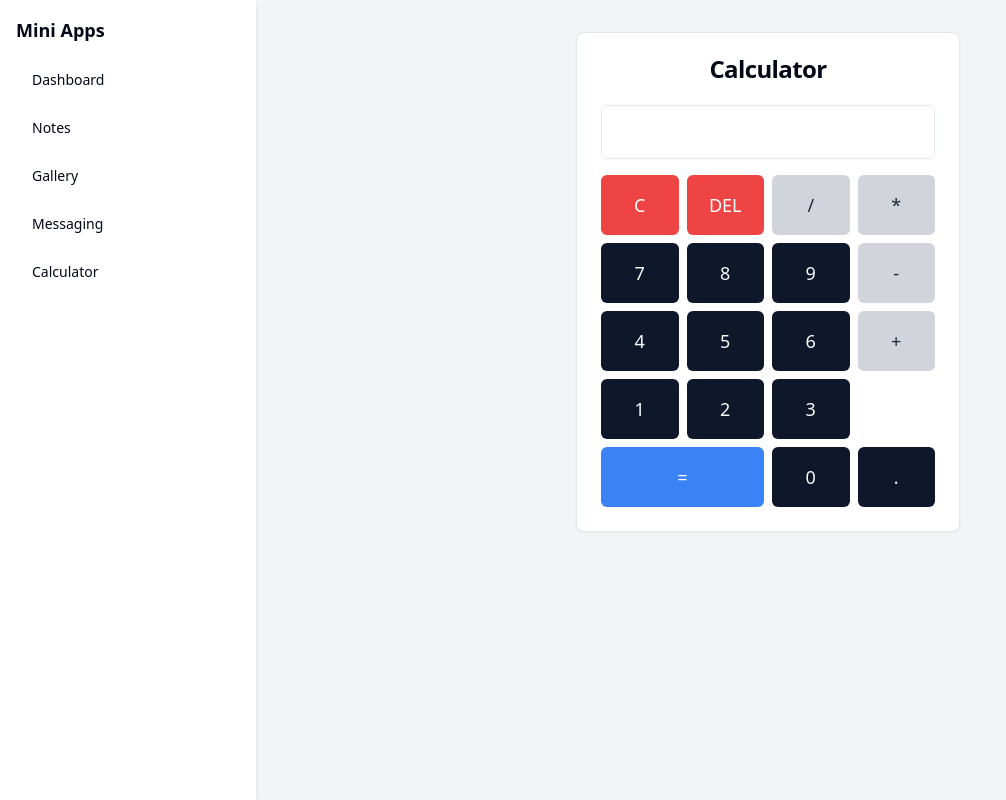
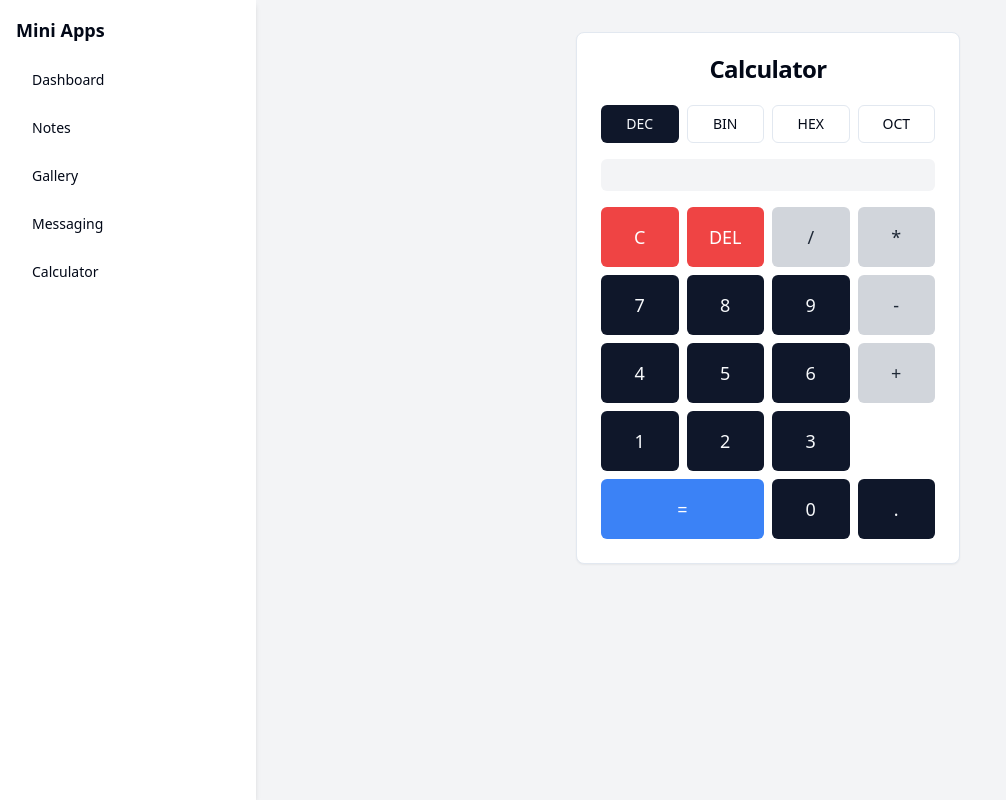
Before and after one commit to teephopdisawas/mystical-tamarin, a React app: page /calculator in a window 1280 px wide. Shown: the whole page, without its empty margins (0-1006 px from the left). Built offline with nearby package versions, Linux system fonts and the light colour scheme; the HTML template or start-up script is replaced by a standard one; what @supabase/auth-helpers-react would draw is missing.

Commit message:
[dyad] Integrated mathjs and added number base switching to calculator - wrote 3 file(s), added mathjs package(s)

```diff
--- a/package.json
+++ b/package.json
@@ -51,6 +51,7 @@
     "embla-carousel-react": "^8.3.0",
     "input-otp": "^1.2.4",
     "lucide-react": "^0.462.0",
+    "mathjs": "^14.4.0",
     "next-themes": "^0.3.0",
     "react": "^18.3.1",
     "react-day-picker": "^8.10.1",
--- a/src/pages/Calculator.tsx
+++ b/src/pages/Calculator.tsx
@@ -1,42 +1,117 @@
-import { useState } from 'react';
+import { useState, useEffect } from 'react'; // Import useEffect
 import { Button, buttonVariants } from '@/components/ui/button';
 import { Input } from '@/components/ui/input';
 import { Card, CardContent, CardHeader, CardTitle } from '@/components/ui/card';
 import { Link } from 'react-router-dom';
 import { cn } from '@/lib/utils';
+import { evaluate, format } from 'mathjs'; // Import evaluate and format from mathjs
+
+type NumberBase = 'DEC' | 'BIN' | 'HEX' | 'OCT';
 
 const Calculator = () => {
   const [input, setInput] = useState('');
   const [result, setResult] = useState('');
+  const [currentBase, setCurrentBase] = useState<NumberBase>('DEC'); // State for current number base
+
+  // Function to convert a number string to the current base
+  const convertToBase = (numStr: string, base: NumberBase): string => {
+    try {
+      if (numStr === '' || numStr === 'Error') return numStr;
+
+      // Attempt to parse the number in base 10 first
+      const num = parseFloat(numStr);
+      if (isNaN(num)) return 'Invalid Number';
+
+      // Handle integers for binary, hex, octal
+      if (base !== 'DEC' && !Number.isInteger(num)) {
+         return 'Integer only'; // Indicate that non-integers can't be represented in other bases easily
+      }
+
+      switch (base) {
+        case 'DEC':
+          return num.toString();
+        case 'BIN':
+          return num.toString(2);
+        case 'HEX':
+          return num.toString(16).toUpperCase();
+        case 'OCT':
+          return num.toString(8);
+        default:
+          return numStr;
+      }
+    } catch (e) {
+      console.error("Conversion error:", e);
+      return 'Error';
+    }
+  };
+
+  // Effect to update the result display when input or base changes
+  useEffect(() => {
+    if (input === '') {
+      setResult('');
+      return;
+    }
+    try {
+      // Use mathjs to evaluate the expression
+      const calculatedResult = evaluate(input);
+      // Format the result and convert to the current base for display
+      const formattedResult = format(calculatedResult, { precision: 14 }); // Use mathjs format for better handling
+      setResult(convertToBase(formattedResult, currentBase));
+    } catch (error) {
+      setResult('Error');
+    }
+  }, [input, currentBase]); // Recalculate when input or base changes
 
   const handleButtonClick = (value: string) => {
-    if (value === '=') {
-      try {
-        // Using eval is generally discouraged in production due to security risks,
-        // but for a simple personal calculator mini-app, it's the easiest way.
-        // For a public app, a safer expression parser would be needed.
-        setResult(eval(input).toString());
-      } catch (error) {
-        setResult('Error');
-      }
+    if (['DEC', 'BIN', 'HEX', 'OCT'].includes(value)) {
+      setCurrentBase(value as NumberBase);
+    } else if (value === '=') {
+       // When '=' is pressed, evaluate the input and set the result in the current base
+       try {
+         const calculatedResult = evaluate(input);
+         const formattedResult = format(calculatedResult, { precision: 14 });
+         setResult(convertToBase(formattedResult, currentBase));
+         setInput(formattedResult); // Set input to the calculated decimal result for further calculations
+       } catch (error) {
+         setResult('Error');
+         setInput(''); // Clear input on error
+       }
     } else if (value === 'C') {
       setInput('');
       setResult('');
     } else if (value === 'DEL') {
       setInput(input.slice(0, -1));
+      // Re-evaluate input after deleting a character
+      if (input.length > 1) {
+         try {
+            const calculatedResult = evaluate(input.slice(0, -1));
+            const formattedResult = format(calculatedResult, { precision: 14 });
+            setResult(convertToBase(formattedResult, currentBase));
+         } catch (error) {
+            setResult('Error');
+         }
+      } else {
+         setResult('');
+      }
     }
     else {
+      // Append value to input
       setInput(input + value);
     }
   };
 
-  const buttons = [
+  // Buttons for standard calculator layout
+  const standardButtons = [
     'C', 'DEL', '/', '*',
     '7', '8', '9', '-',
     '4', '5', '6', '+',
     '1', '2', '3', '=',
     '0', '.',
   ];
+
+  // Buttons for number base selection
+  const baseButtons: NumberBase[] = ['DEC', 'BIN', 'HEX', 'OCT'];
+
 
   return (
     <div className="flex min-h-screen bg-gray-100">
@@ -104,28 +179,44 @@ const Calculator = () => {
       </div>
 
       {/* Main Content Area */}
-      <div className="flex-1 p-8 overflow-y-auto flex justify-center items-start"> {/* Center content horizontally */}
-        <Card className="w-full max-w-sm"> {/* Limit card width */}
+      <div className="flex-1 p-8 overflow-y-auto flex justify-center items-start">
+        <Card className="w-full max-w-sm">
           <CardHeader>
             <CardTitle className="text-center">Calculator</CardTitle>
           </CardHeader>
           <CardContent className="space-y-4">
-            <Input
-              type="text"
-              value={result || input} // Show result if available, otherwise show input
-              readOnly
-              className="text-right text-2xl p-4 h-auto"
-            />
+             {/* Base Selection Buttons */}
             <div className="grid grid-cols-4 gap-2">
-              {buttons.map((btn) => (
+              {baseButtons.map((base) => (
+                <Button
+                  key={base}
+                  onClick={() => handleButtonClick(base)}
+                  variant={currentBase === base ? 'default' : 'outline'}
+                  className="text-sm p-2 h-auto"
+                >
+                  {base}
+                </Button>
+              ))}
+            </div>
+
+            {/* Display */}
+            <div className="text-right text-2xl p-4 h-auto bg-gray-100 rounded-md break-words">
+              <div className="text-sm text-gray-600">{input}</div> {/* Show input expression */}
+              <div>{result}</div> {/* Show result in current base */}
+            </div>
+
+
+            {/* Calculator Buttons */}
+            <div className="grid grid-cols-4 gap-2">
+              {standardButtons.map((btn) => (
                 <Button
                   key={btn}
                   onClick={() => handleButtonClick(btn)}
                   className={cn(
                     "text-lg p-4 h-auto",
-                    btn === '=' ? 'col-span-2 bg-blue-500 hover:bg-blue-600 text-white' : '', // Span 2 columns for equals
-                    btn === 'C' || btn === 'DEL' ? 'bg-red-500 hover:bg-red-600 text-white' : '', // Red for clear/delete
-                    ['/', '*', '-', '+'].includes(btn) ? 'bg-gray-300 hover:bg-gray-400 text-gray-800' : '' // Gray for operators
+                    btn === '=' ? 'col-span-2 bg-blue-500 hover:bg-blue-600 text-white' : '',
+                    btn === 'C' || btn === 'DEL' ? 'bg-red-500 hover:bg-red-600 text-white' : '',
+                    ['/', '*', '-', '+'].includes(btn) ? 'bg-gray-300 hover:bg-gray-400 text-gray-800' : ''
                   )}
                 >
                   {btn}
```
Also changed, not shown: 1 other file (tests, documents, lock files or other folders).
